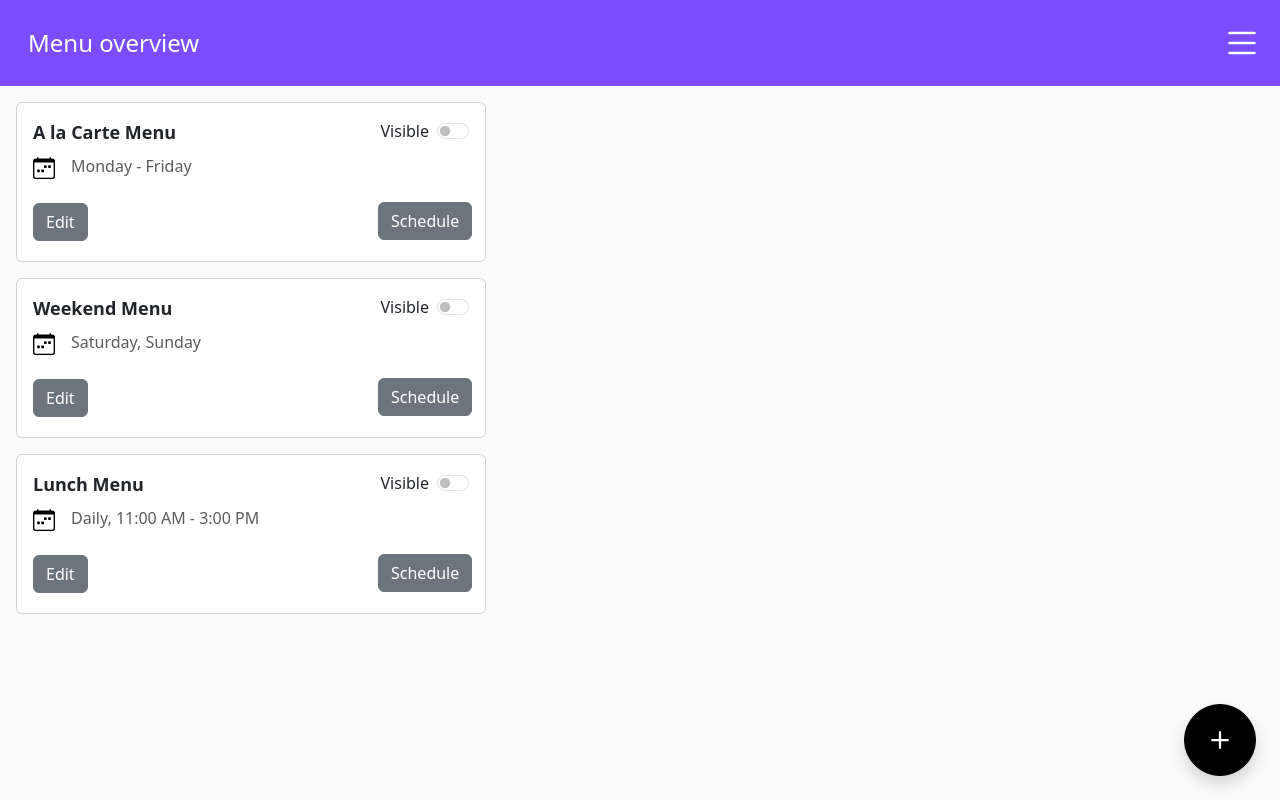
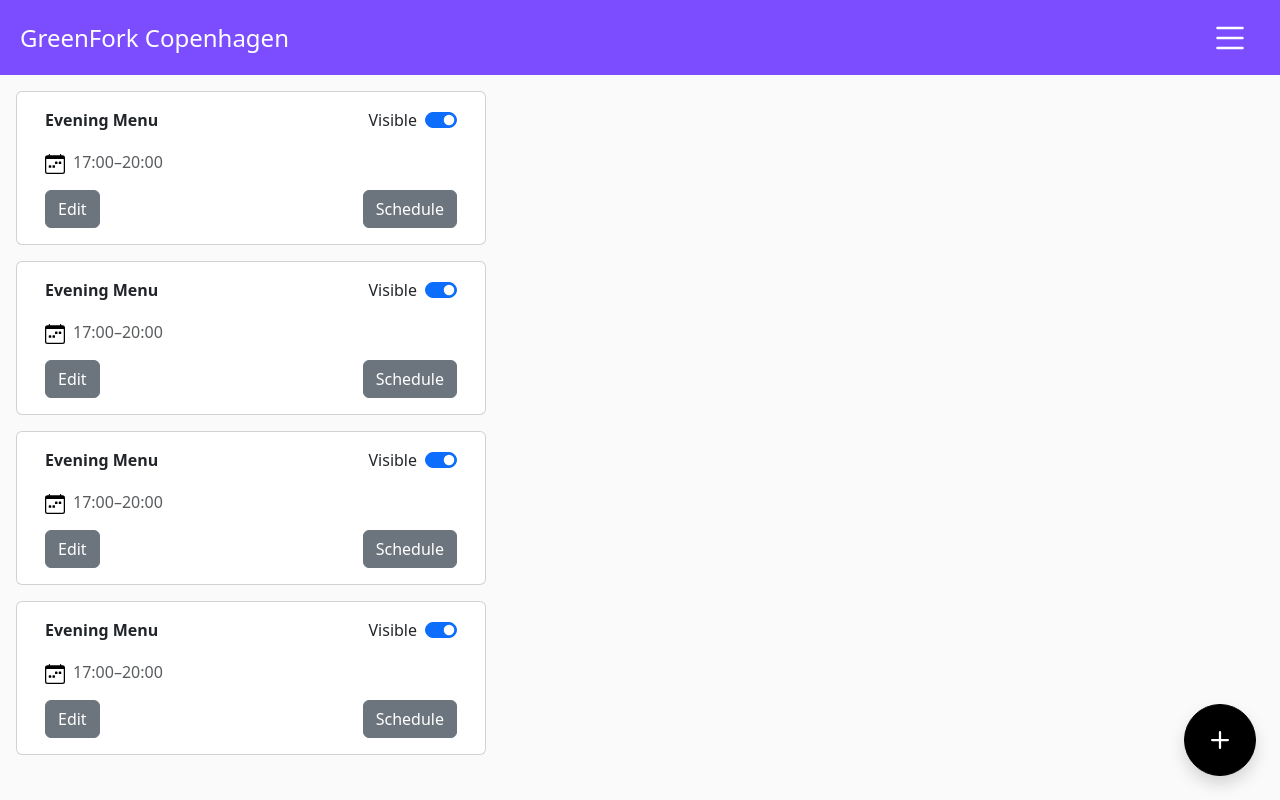
Before and after one commit to JiriResler/solid-menu-manager, a React (Vite) app: page /menuOverview in a window 1280 px wide. Built offline with nearby package versions, Linux system fonts and the light colour scheme; what @inrupt/solid-ui-react would draw is missing.

Commit message:
Insert data into the menu overview screen based on selected location

```diff
--- a/src/IntlProviderWrapper.tsx
+++ b/src/IntlProviderWrapper.tsx
@@ -168,7 +168,6 @@ type Messages = {
   profileSaveError: string
   profileLoading: string
   loadingProfileError: string
-  menuOverviewHeading: string
   editMenu: string
   visible: string
   scheduleMenu: string
@@ -198,6 +197,7 @@ type Messages = {
   editLocation: string
   locationAddress: string
   openingHours: string
+  switchLocation: string
 }
 
 const messagesInSlovak: Messages = {
@@ -383,7 +383,6 @@ const messagesInSlovak: Messages = {
   profileSaveError: 'Profil sa nepodarilo uložiť',
   profileLoading: 'Načítanie profilu',
   loadingProfileError: 'Načítanie profilu sa skončilo chybou',
-  menuOverviewHeading: 'Prehľad menu',
   editMenu: 'Upraviť',
   visible: 'Viditeľné',
   scheduleMenu: 'Rozvrh',
@@ -413,6 +412,7 @@ const messagesInSlovak: Messages = {
   editLocation: 'Upraviť',
   locationAddress: 'Adresa',
   openingHours: 'Otváracie hodiny',
+  switchLocation: 'Vybrať pobočku',
 }
 
 const IntlProviderWrapper: React.FC<PropsWithChildren> = (props) => {
--- a/src/MenuOverview/MenuOverview.tsx
+++ b/src/MenuOverview/MenuOverview.tsx
@@ -8,8 +8,10 @@ import Card from "react-bootstrap/Card";
 import Form from "react-bootstrap/Form";
 import Stack from "react-bootstrap/Stack";
 import { useQuery } from "@tanstack/react-query";
-import type { Brand } from "./menuOverviewTypes";
+import type { Brand, Menu } from "./menuOverviewTypes";
 import Offcanvas from "react-bootstrap/Offcanvas";
+import { useState } from "react";
+import Navbar from "react-bootstrap/Navbar";
 
 /**
  * Loads and displays existing menus found in a Solid Pod.
@@ -17,7 +19,9 @@ import Offcanvas from "react-bootstrap/Offcanvas";
 const MenuOverview: React.FC = () => {
   const intl = useIntl();
 
-  const menuDataQuery = useQuery({
+  const [selectedLocationIndex, setSelectedLocationIndex] = useState(1);
+
+  const brandDataQuery = useQuery({
     queryKey: ["getMenuDataFromSolidPod"],
     queryFn: fetchMenuData,
   });
@@ -172,6 +176,195 @@ const MenuOverview: React.FC = () => {
                 },
               ],
             },
+            {
+              title: "Evening Menu",
+              availability: "17:00–20:00",
+              description:
+                "Nordic-inspired plant-forward dishes for conscious diners.",
+              visibility: true,
+              currency: "EUR",
+              categories: [
+                {
+                  title: "Plates",
+                  menuItems: [
+                    {
+                      title: "Roasted Root Vegetable Plate",
+                      description:
+                        "Carrots, beets, and parsnips with dill oil and oat yogurt.",
+                      visibility: true,
+                      price: 11.2,
+                      image: "https://example.com/images/root-plate.jpg",
+                      allergens: [],
+                      suitableForDiets: ["vegan", "vegetarian", "gluten-free"],
+                      ingredients: [
+                        "carrots",
+                        "beets",
+                        "parsnips",
+                        "dill oil",
+                        "oat yogurt",
+                      ],
+                      servingSize: 320,
+                      calories: 510,
+                      nationalCuisines: ["Nordic"],
+                      preparationMethods: ["roasted"],
+                      spicinessLevel: "Not at all",
+                    },
+                  ],
+                },
+                {
+                  title: "Soups",
+                  menuItems: [
+                    {
+                      title: "Creamy Celeriac Soup",
+                      description:
+                        "Silky celeriac and potato soup topped with herb oil and pumpkin seeds.",
+                      visibility: true,
+                      price: 6.5,
+                      image: "https://example.com/images/celeriac-soup.jpg",
+                      allergens: [],
+                      suitableForDiets: ["vegan", "vegetarian", "gluten-free"],
+                      ingredients: [
+                        "celeriac",
+                        "potato",
+                        "herb oil",
+                        "pumpkin seeds",
+                      ],
+                      servingSize: 300,
+                      calories: 430,
+                      nationalCuisines: ["Nordic"],
+                      preparationMethods: ["blended", "boiled"],
+                      spicinessLevel: "Not at all",
+                    },
+                  ],
+                },
+              ],
+            },
+            {
+              title: "Evening Menu",
+              availability: "17:00–20:00",
+              description:
+                "Nordic-inspired plant-forward dishes for conscious diners.",
+              visibility: true,
+              currency: "EUR",
+              categories: [
+                {
+                  title: "Plates",
+                  menuItems: [
+                    {
+                      title: "Roasted Root Vegetable Plate",
+                      description:
+                        "Carrots, beets, and parsnips with dill oil and oat yogurt.",
+                      visibility: true,
+                      price: 11.2,
+                      image: "https://example.com/images/root-plate.jpg",
+                      allergens: [],
+                      suitableForDiets: ["vegan", "vegetarian", "gluten-free"],
+                      ingredients: [
+                        "carrots",
+                        "beets",
+                        "parsnips",
+                        "dill oil",
+                        "oat yogurt",
+                      ],
+                      servingSize: 320,
+                      calories: 510,
+                      nationalCuisines: ["Nordic"],
+                      preparationMethods: ["roasted"],
+                      spicinessLevel: "Not at all",
+                    },
+                  ],
+                },
+                {
+                  title: "Soups",
+                  menuItems: [
+                    {
+                      title: "Creamy Celeriac Soup",
+                      description:
+                        "Silky celeriac and potato soup topped with herb oil and pumpkin seeds.",
+                      visibility: true,
+                      price: 6.5,
+                      image: "https://example.com/images/celeriac-soup.jpg",
+                      allergens: [],
+                      suitableForDiets: ["vegan", "vegetarian", "gluten-free"],
+                      ingredients: [
+                        "celeriac",
+                        "potato",
+                        "herb oil",
+                        "pumpkin seeds",
+                      ],
+                      servingSize: 300,
+                      calories: 430,
+                      nationalCuisines: ["Nordic"],
+                      preparationMethods: ["blended", "boiled"],
+                      spicinessLevel: "Not at all",
+                    },
+                  ],
+                },
+              ],
+            },
+            {
+              title: "Evening Menu",
+              availability: "17:00–20:00",
+              description:
+                "Nordic-inspired plant-forward dishes for conscious diners.",
+              visibility: true,
+              currency: "EUR",
+              categories: [
+                {
+                  title: "Plates",
+                  menuItems: [
+                    {
+                      title: "Roasted Root Vegetable Plate",
+                      description:
+                        "Carrots, beets, and parsnips with dill oil and oat yogurt.",
+                      visibility: true,
+                      price: 11.2,
+                      image: "https://example.com/images/root-plate.jpg",
+                      allergens: [],
+                      suitableForDiets: ["vegan", "vegetarian", "gluten-free"],
+                      ingredients: [
+                        "carrots",
+                        "beets",
+                        "parsnips",
+                        "dill oil",
+                        "oat yogurt",
+                      ],
+                      servingSize: 320,
+                      calories: 510,
+                      nationalCuisines: ["Nordic"],
+                      preparationMethods: ["roasted"],
+                      spicinessLevel: "Not at all",
+                    },
+                  ],
+                },
+                {
+                  title: "Soups",
+                  menuItems: [
+                    {
+                      title: "Creamy Celeriac Soup",
+                      description:
+                        "Silky celeriac and potato soup topped with herb oil and pumpkin seeds.",
+                      visibility: true,
+                      price: 6.5,
+                      image: "https://example.com/images/celeriac-soup.jpg",
+                      allergens: [],
+                      suitableForDiets: ["vegan", "vegetarian", "gluten-free"],
+                      ingredients: [
+                        "celeriac",
+                        "potato",
+                        "herb oil",
+                        "pumpkin seeds",
+                      ],
+                      servingSize: 300,
+                      calories: 430,
+                      nationalCuisines: ["Nordic"],
+                      preparationMethods: ["blended", "boiled"],
+                      spicinessLevel: "Not at all",
+                    },
+                  ],
+                },
+              ],
+            },
           ],
         },
       ],
@@ -188,6 +381,21 @@ const MenuOverview: React.FC = () => {
             <FormattedMessage id="settings" defaultMessage="Settings" />
           </Offcanvas.Title>
         </Offcanvas.Header>
+
+        <button className="offcanvas-item-button text-start position-relative">
+          <img
+            src="images/geo-alt.svg"
+            alt="Location settings"
+            className="offcanvas-item-button-icon position-absolute"
+          />
+
+          <span className="ms-5">
+            <FormattedMessage
+              id="switchLocation"
+              defaultMessage="Switch location"
+            />
+          </span>
+        </button>
 
         <button className="offcanvas-item-button text-start position-relative">
           <img
@@ -217,19 +425,16 @@ const MenuOverview: React.FC = () => {
         </button>
       </Offcanvas>
 
-      <Container fluid>
-        <Row
-          className="sticky-top align-items-center"
-          style={{ backgroundColor: "#7C4DFF", height: "86px" }}
+      <Navbar
+        sticky="top"
+        style={{ backgroundColor: "#7C4DFF", minHeight: '75px' }}
       >
-          <Col className="ms-3" xs={8}>
+        <Row className="w-100 align-items-center">
+          <Col xs={9}>
             <span
-              style={{ color: "white", fontSize: "x-large", fontWeight: 500 }}
+              style={{ color: "white", fontSize: "x-large", fontWeight: 500, marginLeft: '20px' }}
             >
-              <FormattedMessage
-                id="menuOverviewHeading"
-                defaultMessage="Menu overview"
-              />
+              {brandDataQuery.data?.outlets[selectedLocationIndex].name}
             </span>
           </Col>
 
@@ -246,45 +451,63 @@ const MenuOverview: React.FC = () => {
             </button>
           </Col>
         </Row>
-      </Container>
+      </Navbar>
 
       <Stack gap={3} className="ps-3 pe-3 mt-3">
-        <Card style={{ maxWidth: "470px", height: "160px" }}>
+        {brandDataQuery.data?.outlets[selectedLocationIndex].menus.map(
+          (menu: Menu) => {
+            return (
+              <Card style={{ maxWidth: "470px" }}>
                 <Card.Body>
+                  <Container>
+                    <Stack gap={3}>
                       <Row>
-              <Col xs={9}>
-                <div style={{ fontSize: "large", fontWeight: 700 }}>
-                  A la Carte Menu
-                </div>
-
-                <div className="mt-2">
-                  <img
-                    src="images/calendar-week.svg"
-                    alt="Calendar icon"
-                    style={{ width: "22px" }}
-                  />
-                  <span className="text-muted ms-3" style={{ fontWeight: 500 }}>
-                    Monday - Friday
-                  </span>
-                </div>
-
-                <Button variant="secondary" className="mt-4">
-                  <FormattedMessage id="editMenu" defaultMessage="Edit" />
-                </Button>
+                        <Col xs={7}>
+                          <div style={{ fontWeight: 700 }}>{menu.title}</div>
                         </Col>
 
-              <Col xs={3} className="text-end">
+                        <Col>
                           <Form.Switch
                             reverse
                             label={intl.formatMessage({
                               id: "visible",
                               defaultMessage: "Visible",
                             })}
+                            checked={menu.visibility}
                           />
-                <Button
-                  variant="secondary"
-                  style={{ marginTop: "43pt", marginRight: "4pt" }}
+                        </Col>
+                      </Row>
+
+                      <Row>
+                        <Col>
+                          <div>
+                            <img
+                              src="images/calendar-week.svg"
+                              alt="Calendar icon"
+                              style={{ width: "20px" }}
+                            />
+                            <span
+                              className="text-muted ms-2"
+                              style={{ fontWeight: 500 }}
                             >
+                              {menu.availability}
+                            </span>
+                          </div>
+                        </Col>
+                      </Row>
+
+                      <Row>
+                        <Col>
+                          <Button variant="secondary">
+                            <FormattedMessage
+                              id="editMenu"
+                              defaultMessage="Edit"
+                            />
+                          </Button>
+                        </Col>
+
+                        <Col className="text-end">
+                          <Button variant="secondary">
                             {intl.formatMessage({
                               id: "scheduleMenu",
                               defaultMessage: "Schedule",
@@ -292,100 +515,13 @@ const MenuOverview: React.FC = () => {
                           </Button>
                         </Col>
                       </Row>
+                    </Stack>
+                  </Container>
                 </Card.Body>
               </Card>
-
-        <Card style={{ maxWidth: "470px", height: "160px" }}>
-          <Card.Body>
-            <Row>
-              <Col xs={9}>
-                <div style={{ fontSize: "large", fontWeight: 700 }}>
-                  Weekend Menu
-                </div>
-
-                <div className="mt-2">
-                  <img
-                    src="images/calendar-week.svg"
-                    alt="Calendar icon"
-                    style={{ width: "22px" }}
-                  />
-                  <span className="text-muted ms-3" style={{ fontWeight: 500 }}>
-                    Saturday, Sunday
-                  </span>
-                </div>
-
-                <Button variant="secondary" className="mt-4">
-                  <FormattedMessage id="editMenu" defaultMessage="Edit" />
-                </Button>
-              </Col>
-
-              <Col xs={3} className="text-end">
-                <Form.Switch
-                  reverse
-                  label={intl.formatMessage({
-                    id: "visible",
-                    defaultMessage: "Visible",
-                  })}
-                />
-                <Button
-                  variant="secondary"
-                  style={{ marginTop: "43pt", marginRight: "4pt" }}
-                >
-                  {intl.formatMessage({
-                    id: "scheduleMenu",
-                    defaultMessage: "Schedule",
-                  })}
-                </Button>
-              </Col>
-            </Row>
-          </Card.Body>
-        </Card>
-
-        <Card style={{ maxWidth: "470px", height: "160px" }}>
-          <Card.Body>
-            <Row>
-              <Col xs={9}>
-                <div style={{ fontSize: "large", fontWeight: 700 }}>
-                  Lunch Menu
-                </div>
-
-                <div className="mt-2">
-                  <img
-                    src="images/calendar-week.svg"
-                    alt="Calendar icon"
-                    style={{ width: "22px" }}
-                  />
-                  <span className="text-muted ms-3" style={{ fontWeight: 500 }}>
-                    Daily, 11:00 AM - 3:00 PM
-                  </span>
-                </div>
-
-                <Button variant="secondary" className="mt-4">
-                  <FormattedMessage id="editMenu" defaultMessage="Edit" />
-                </Button>
-              </Col>
-
-              <Col xs={3} className="text-end">
-                <Form.Switch
-                  reverse
-                  label={intl.formatMessage({
-                    id: "visible",
-                    defaultMessage: "Visible",
-                  })}
-                />
-                <Button
-                  variant="secondary"
-                  style={{ marginTop: "43pt", marginRight: "4pt" }}
-                >
-                  {intl.formatMessage({
-                    id: "scheduleMenu",
-                    defaultMessage: "Schedule",
-                  })}
-                </Button>
-              </Col>
-            </Row>
-          </Card.Body>
-        </Card>
+            );
+          }
+        )}
       </Stack>
 
       <Button className="position-absolute position-fixed bottom-0 end-0 mb-4 me-4 add-menu-round-button shadow">
--- a/src/MenuOverview/menuOverviewTypes.ts
+++ b/src/MenuOverview/menuOverviewTypes.ts
@@ -12,7 +12,7 @@ type FoodEstablishmentOutlet = {
   menus: Menu[];
 };
 
-type Menu = {
+export type Menu = {
   title: string;
   availability: string;
   description: string;
```
Also changed, not shown: public/images/geo-alt.svg (added). Lines whose indentation alone changed are shown as unchanged.
